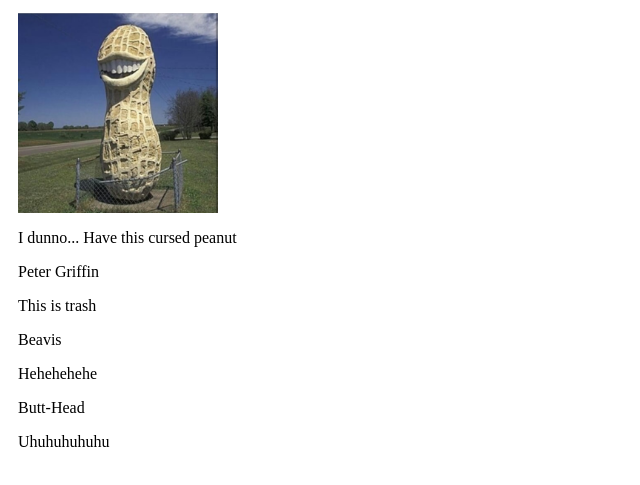
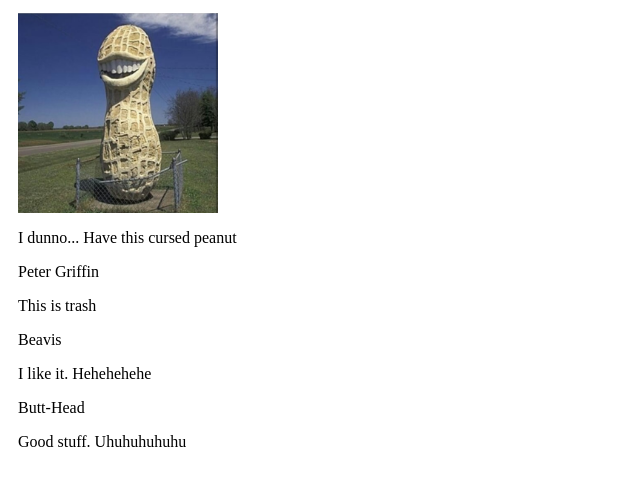
Before and after one commit to KulgenDev/KulgenDev.github.io, a plain HTML site: page index.html in a window 1280 px wide. Shown: the part 97-582 px from the top of the page, without its empty margins (0-640 px from the left). Drawn offline with Linux system fonts and the light colour scheme.

Commit message:
Add files via upload

```diff
--- a/index.html
+++ b/index.html
@@ -21,11 +21,11 @@
 		</div>
 		<div id="review">
 			<p id="name">Beavis</p>
-			<p id="content">Hehehehehe</p>
+			<p id="content">I like it. Hehehehehe</p>
 		</div>
 		<div id="review">
 			<p id="name">Butt-Head</p>
-			<p id="content">Uhuhuhuhuhu</p>
+			<p id="content">Good stuff. Uhuhuhuhuhu</p>
 		</div>
 
 </div>
```
